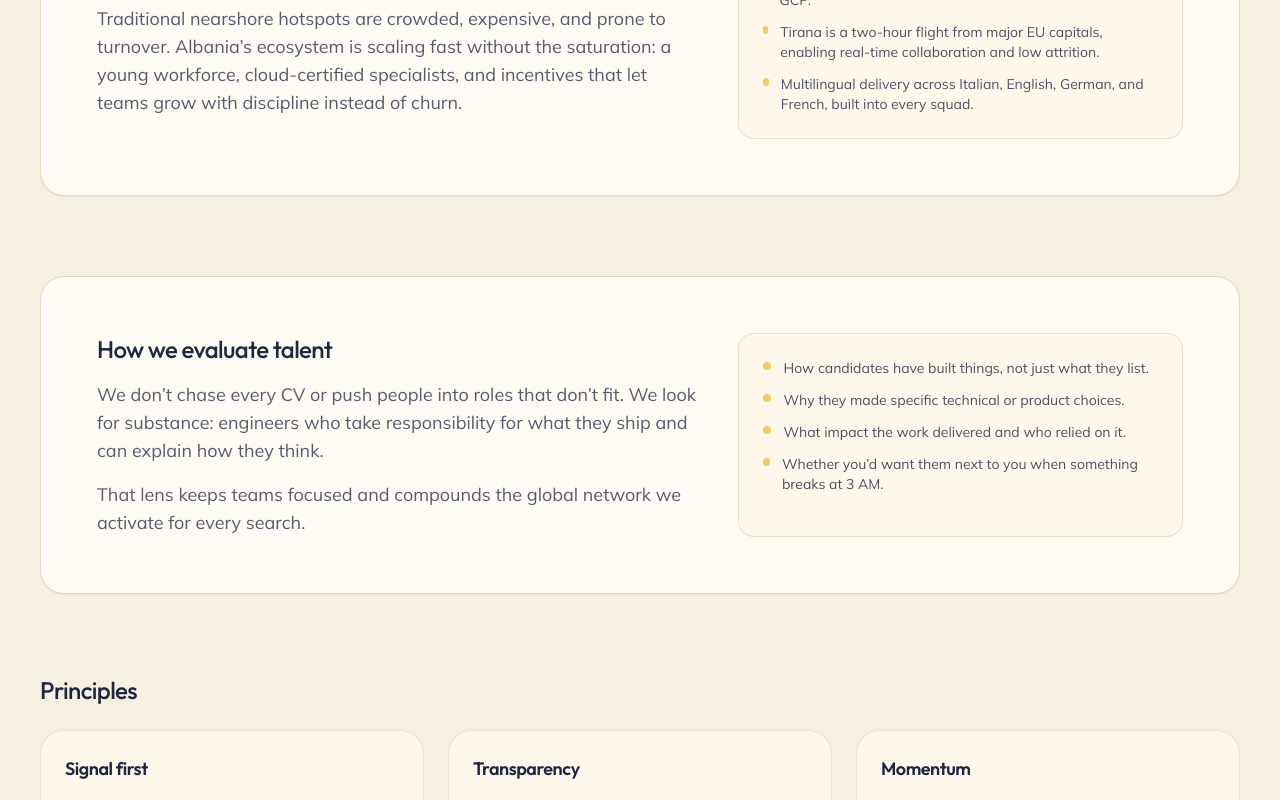
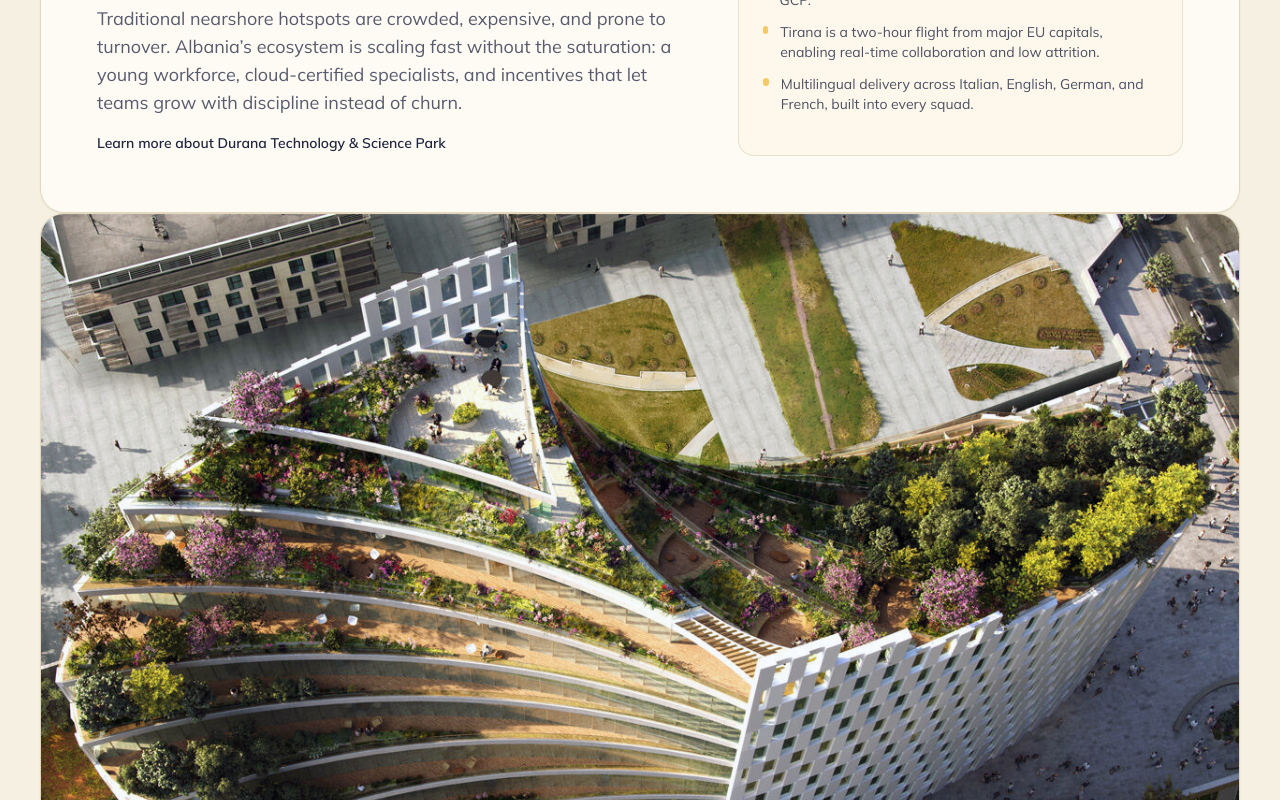
Before and after one commit to David-tech-creator/haystack, a Next.js app: page /about in a window 1280 px wide. Shown: the part 1100-1900 px from the top of the page. Built offline with nearby package versions, Linux system fonts and the light colour scheme.

Commit message:
content: showcase durana hub visuals

```diff
--- a/src/app/about/page.tsx
+++ b/src/app/about/page.tsx
@@ -1,3 +1,5 @@
+import Image from "next/image"
+import Link from "next/link"
 import type { Metadata } from "next"
 
 const foundations = [
@@ -90,6 +92,14 @@ export default function AboutPage() {
               fast without the saturation: a young workforce, cloud-certified specialists, and incentives that let teams
               grow with discipline instead of churn.
             </p>
+            <Link
+              href="https://duranatechpark.com/who-we-are"
+              target="_blank"
+              rel="noreferrer"
+              className="inline-flex items-center text-sm font-semibold text-[#1f2640] underline-offset-4 transition hover:underline"
+            >
+              Learn more about Durana Technology &amp; Science Park
+            </Link>
           </div>
           <ul className="space-y-3 rounded-2xl border border-[#e3d7be]/70 bg-[#fef8ec] p-6 text-sm text-[#1f2640]/80">
             {[
@@ -105,6 +115,16 @@ export default function AboutPage() {
               </li>
             ))}
           </ul>
+        </div>
+        <div className="overflow-hidden rounded-3xl border border-[#e3d7be] bg-[#fefbf4] shadow-sm">
+          <Image
+            src="/Durana.jpg"
+            alt="Durana Technology & Science Park campus"
+            width={1600}
+            height={900}
+            className="h-full w-full object-cover"
+            priority={false}
+          />
         </div>
       </section>
 
```
